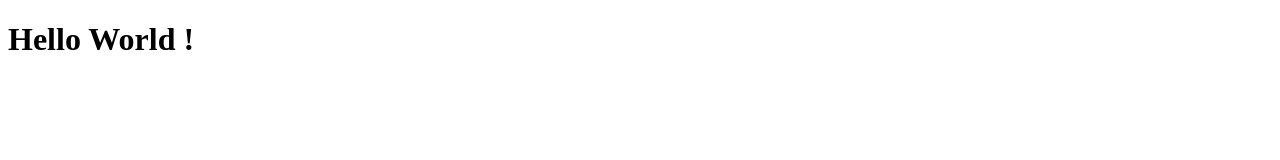
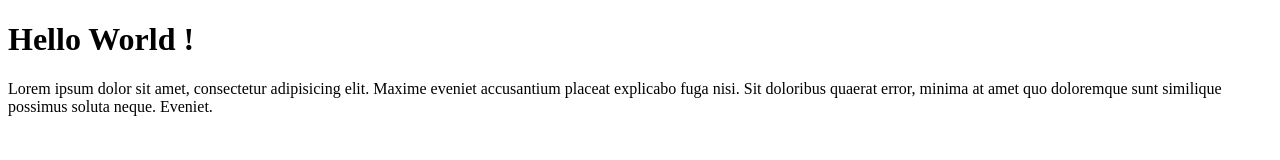
Before and after one commit to julio072899/wpu-git-test, a plain HTML site: page index.html in a window 1280 px wide. Drawn offline with Linux system fonts and the light colour scheme.

Commit message:
menambahkan paragraf

```diff
--- a/index.html
+++ b/index.html
@@ -9,6 +9,7 @@
 
 <body>
     <h1>Hello World !</h1>
+    <p>Lorem ipsum dolor sit amet, consectetur adipisicing elit. Maxime eveniet accusantium placeat explicabo fuga nisi. Sit doloribus quaerat error, minima at amet quo doloremque sunt similique possimus soluta neque. Eveniet.</p>
 </body>
 
 </html>
```
